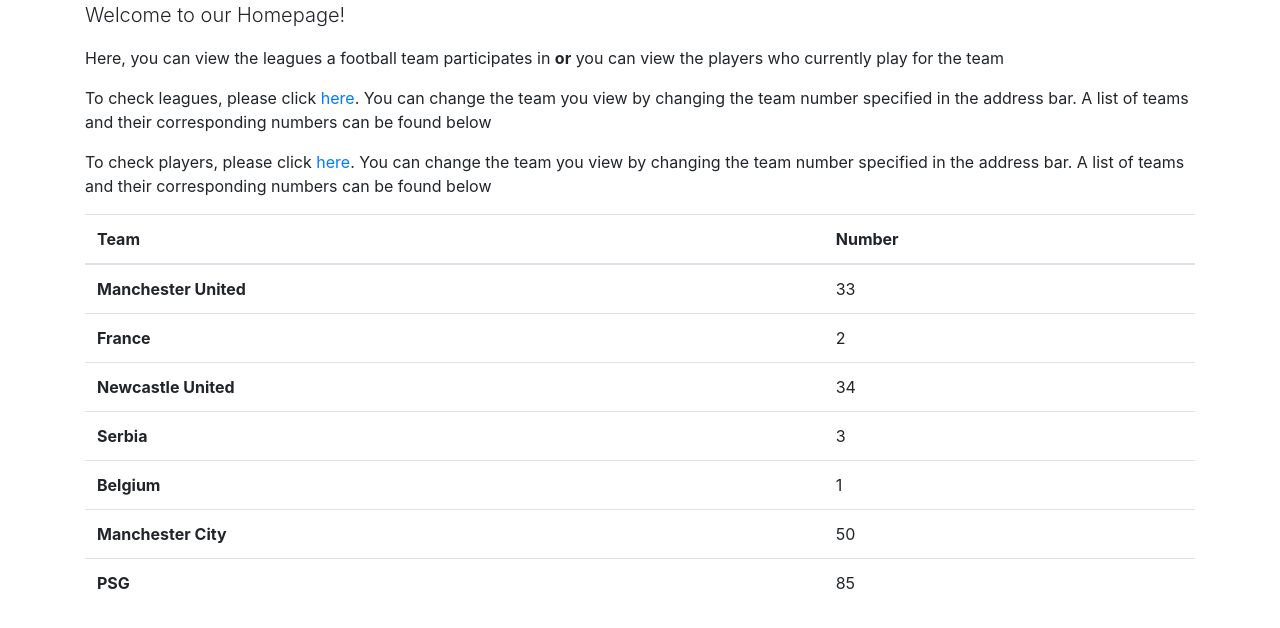
After one commit to Timestych/cs686-03-FinalProject, a Flask app: template templates/home.html in a window 1280 px wide. The commit adds this page. Shown: the top 628 px of the page. Run offline with Flask 2, Linux system fonts and the light colour scheme; the template is opened without the code that fills it, so the values that code supplies are empty; some libraries are stand-ins or nearby versions.

Commit message:
prettified UI

```diff
--- a/app.py
+++ b/app.py
@@ -10,7 +10,7 @@
 
 @app.route('/')
 def hello():
-    print('Welcome to our final Project')
+    return render_template('home.html')
 
 @app.route('/leagues', methods=['GET'])
 def get_leagues():
--- /dev/null
+++ b/templates/home.html
@@ -0,0 +1,68 @@
+<!DOCTYPE html>
+<html lang="en">
+<head>
+
+
+    <link rel="stylesheet" href="https://stackpath.bootstrapcdn.com/bootstrap/4.4.1/css/bootstrap.min.css" integrity="sha384-Vkoo8x4CGsO3+Hhxv8T/Q5PaXtkKtu6ug5TOeNV6gBiFeWPGFN9MuhOf23Q9Ifjh" crossorigin="anonymous">
+
+    <meta charset="UTF-8">
+    <title>HomePage</title>
+</head>
+<body>
+
+<div class="container">
+    <div class="row">
+        <div class="col mf-12">
+            <p class="lead">Welcome to our Homepage!</p>
+            <p>Here, you can view the leagues a football team participates in <b>or</b> you can view the players who currently play for the team</p>
+            <p>To check leagues, please click <a href="http://dev-tsehgal2-1797698288.us-west-2.elb.amazonaws.com/leagues?team=33">here</a>. You can change the team you view by changing the team number specified in the address bar. A list of teams and their corresponding numbers can be found below</p>
+            <p>To check players, please click <a href="http://dev-tsehgal2-1797698288.us-west-2.elb.amazonaws.com/players?team=33">here</a>. You can change the team you view by changing the team number specified in the address bar. A list of teams and their corresponding numbers can be found below</p>
+
+            <table class="table">
+              <thead>
+                <tr>
+                  <th scope="col">Team</th>
+                  <th scope="col">Number</th>
+                </tr>
+              </thead>
+              <tbody>
+                <tr>
+                  <th scope="row">Manchester United</th>
+                  <td>33</td>
+                </tr>
+                <tr>
+                  <th scope="row">France</th>
+                  <td>2</td>
+                </tr>
+                <tr>
+                  <th scope="row">Newcastle United</th>
+                  <td>34</td>
+                </tr>
+                <tr>
+                  <th scope="row">Serbia</th>
+                  <td>3</td>
+                </tr>
+                <tr>
+                  <th scope="row">Belgium</th>
+                  <td>1</td>
+                </tr>
+                <tr>
+                  <th scope="row">Manchester City</th>
+                  <td>50</td>
+                </tr>
+                <tr>
+                  <th scope="row">PSG</th>
+                  <td>85</td>
+                </tr>
+              </tbody>
+            </table>
+        </div>
+    </div>
+</div>
+
+
+<script src="https://cdn.jsdelivr.net/npm/popper.js@1.16.0/dist/umd/popper.min.js" integrity="sha384-Q6E9RHvbIyZFJoft+2mJbHaEWldlvI9IOYy5n3zV9zzTtmI3UksdQRVvoxMfooAo" crossorigin="anonymous"></script>
+<script src="https://stackpath.bootstrapcdn.com/bootstrap/4.4.1/js/bootstrap.min.js" integrity="sha384-wfSDF2E50Y2D1uUdj0O3uMBJnjuUD4Ih7YwaYd1iqfktj0Uod8GCExl3Og8ifwB6" crossorigin="anonymous"></script>
+
+</body>
+</html>
```
Also changed, not shown: templates/index.html (+4 -4 lines).
